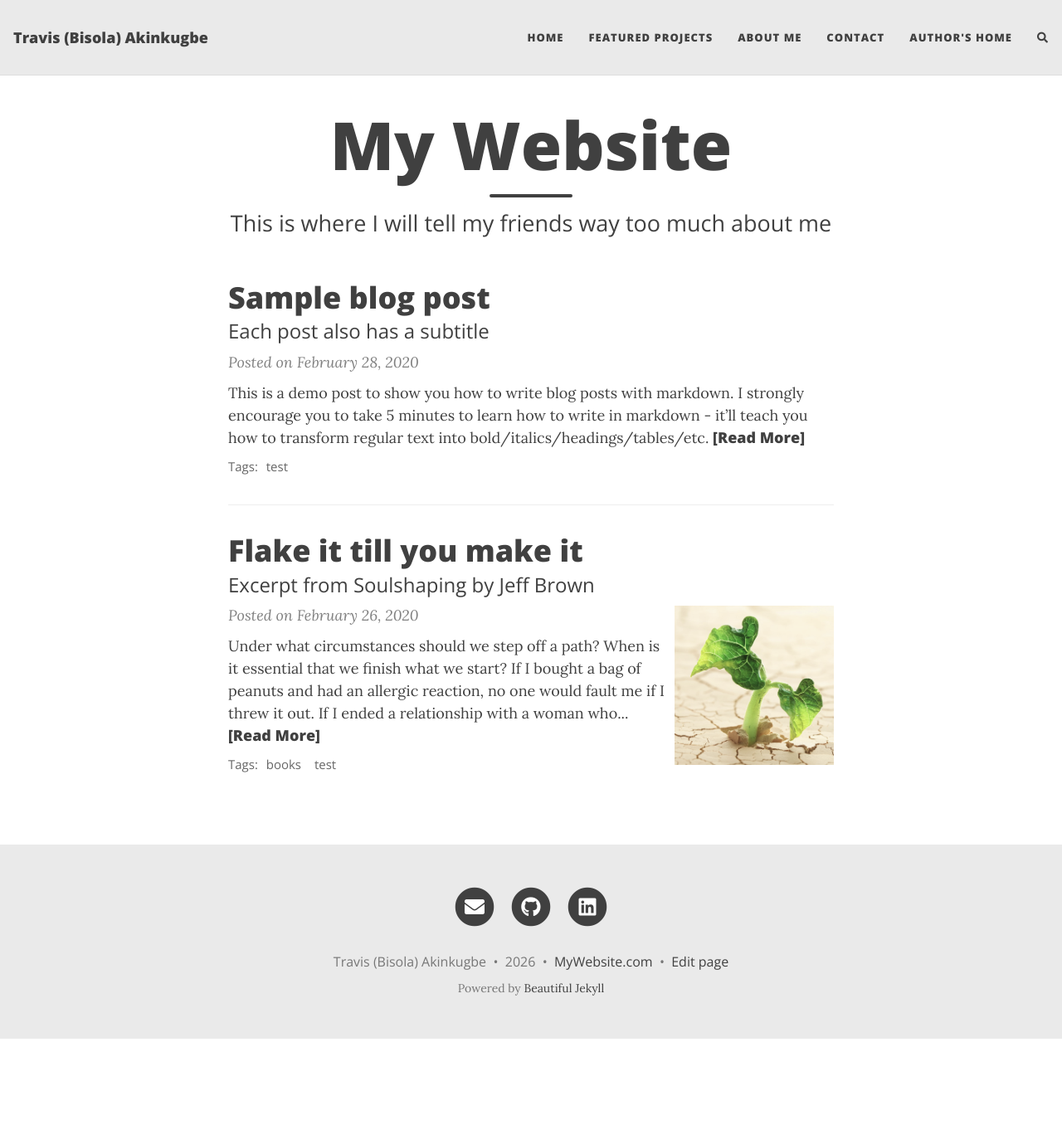
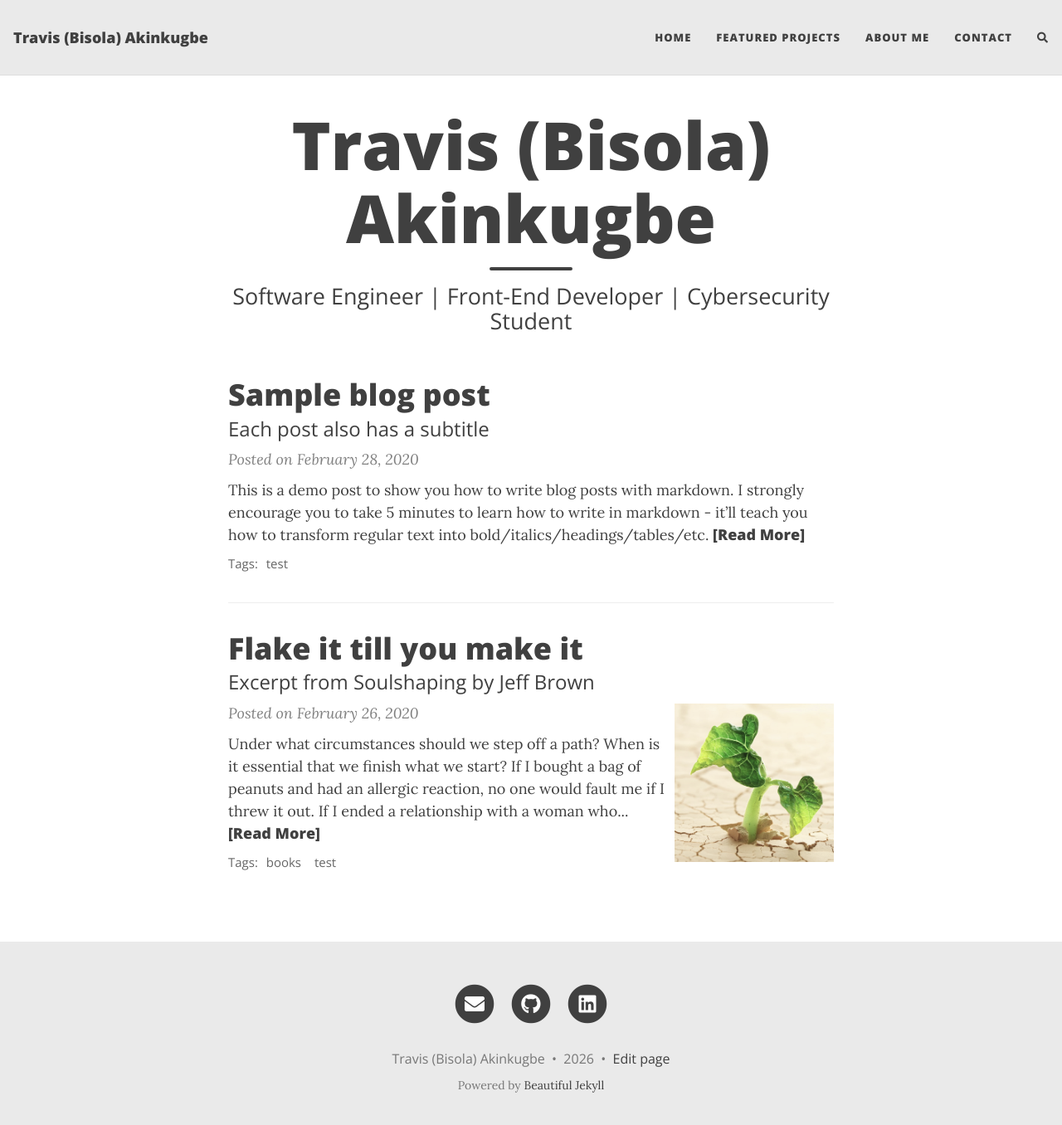
Before and after one commit to vakinkug/vakinkug.github.io, a Jekyll site: the page built from index.html, in a window 1280 px wide and 1369 px high. Shown: the top 1356 px of the window at 83% size. Built offline with Jekyll 4.4.1, drawn with Linux system fonts in a browser that asks for light colours; nearby versions of some CDN libraries; the list of posts is cut into pages by our own code; comment, search, counter and statistics services are not loaded.

Commit message:
Removed unnecessary elements from _config.yml

```diff
--- a/_config.yml
+++ b/_config.yml
@@ -26,7 +26,6 @@ navbar-links:
   Featured Projects: "projects"
   About Me: "aboutme"
   Contact: "contact"
-  Author's home: "https://deanattali.com"
 
 ################
 # --- Logo --- #
@@ -56,7 +55,7 @@ social-network-links:
   #rss: true  # remove this line if you don't want to show an RSS link at the bottom
   github: vakinkug
   linkedin: trakinkug931984
-  leetcode: vakinkug
+  #leetcode: vakinkug
 
 # If you want your website to generate an RSS feed, provide a description
 # The URL for the feed will be https://<your_website>/feed.xml
@@ -72,7 +71,7 @@ share-links-active:
 
 # How to display the link to your website in the footer
 # Remove this if you don't want a link in the footer
-url-pretty: "MyWebsite.com"
+#url-pretty: "MyWebsite.com"
 
 # Add the website title to the title of every page
 #title-on-all-pages: true
--- a/index.html
+++ b/index.html
@@ -1,5 +1,5 @@
 ---
 layout: home
-title: My Website
-subtitle: This is where I will tell my friends way too much about me
+title: Travis (Bisola) Akinkugbe
+subtitle: Software Engineer | Front-End Developer | Cybersecurity Student
 ---
```
